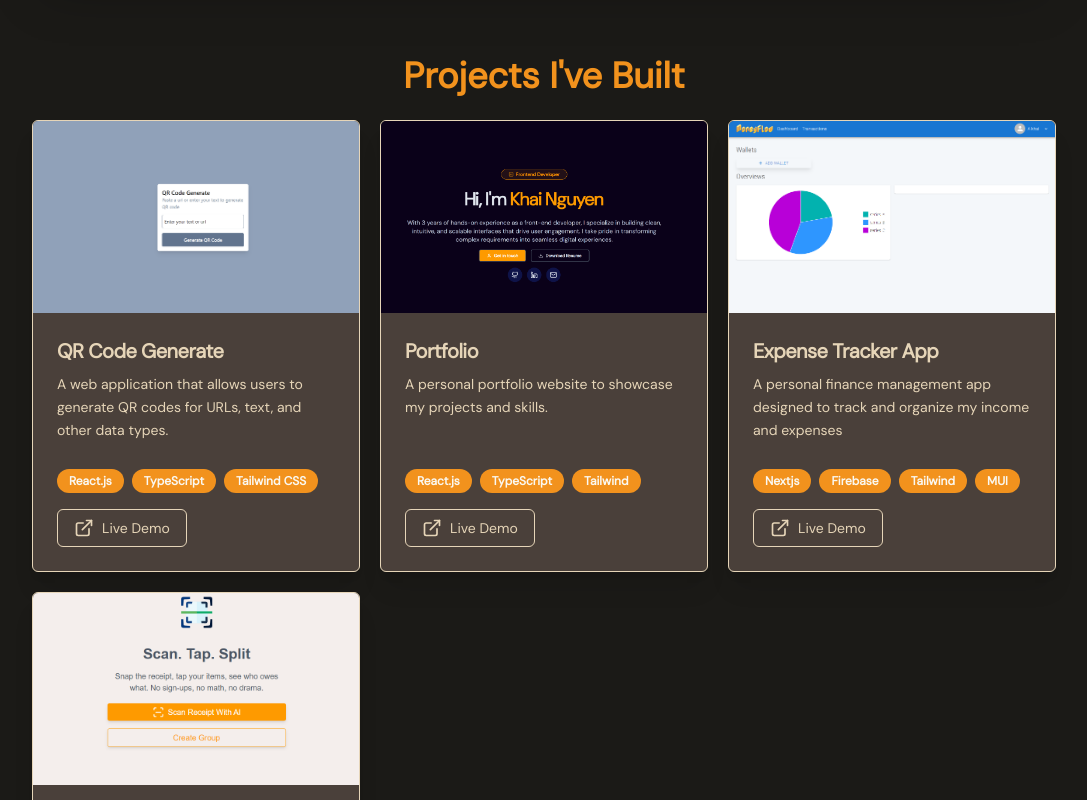
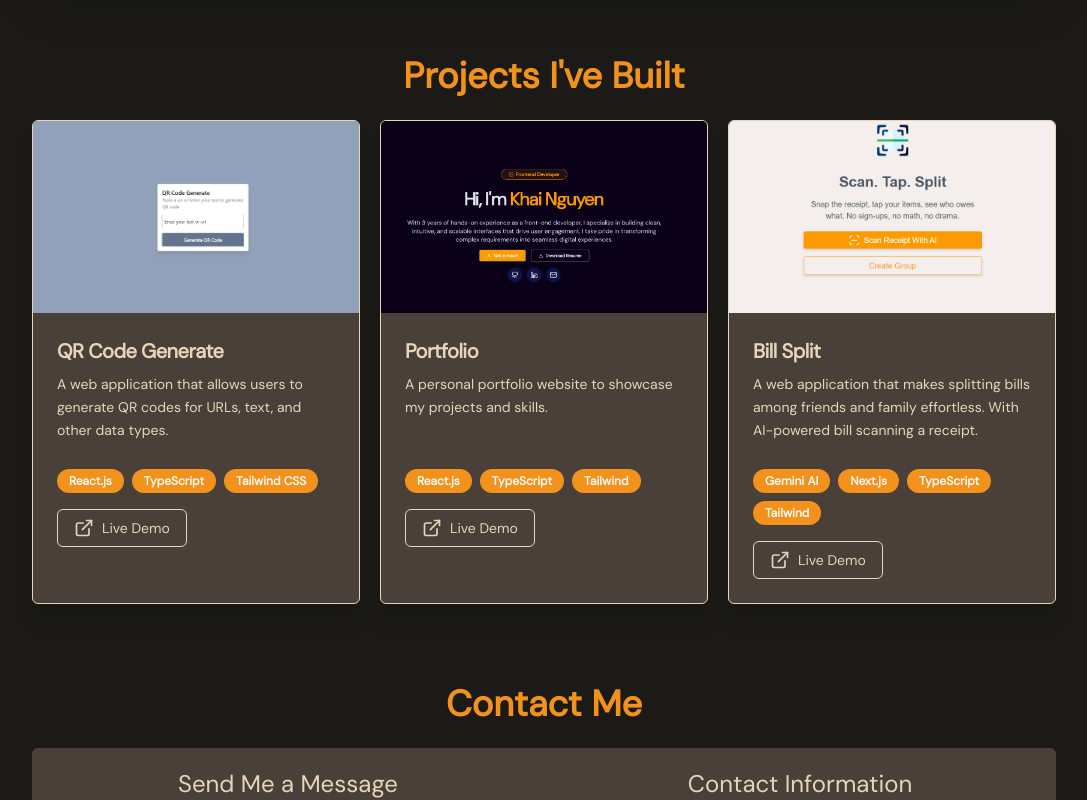
Before and after one commit to nakhai9/khai-portfolio, a React (Vite) app: page / in a window 1280 px wide. Shown: the part 2220-3020 px from the top of the page, without its empty margins (96-1183 px from the left). Built offline with nearby package versions, Linux system fonts and the light colour scheme; no server answers.

Commit message:
Update data.ts

```diff
--- a/src/data/data.ts
+++ b/src/data/data.ts
@@ -137,14 +137,6 @@ export const APP_DATA = {
       launchUrl: "https://khai-portfolio.vercel.app/",
     },
     {
-      name: "Expense Tracker App",
-      technologies: ["Nextjs", "Firebase", "Tailwind", "MUI"],
-      description:
-        "A personal finance management app designed to track and organize my income and expenses",
-      imageUrl: "/images/wallet.png",
-      launchUrl: "https://vitietkiem-ui.vercel.app/",
-    },
-    {
       name: "Bill Split",
       technologies: ["Gemini AI", "Next.js", "TypeScript", "Tailwind"],
       description:
```
